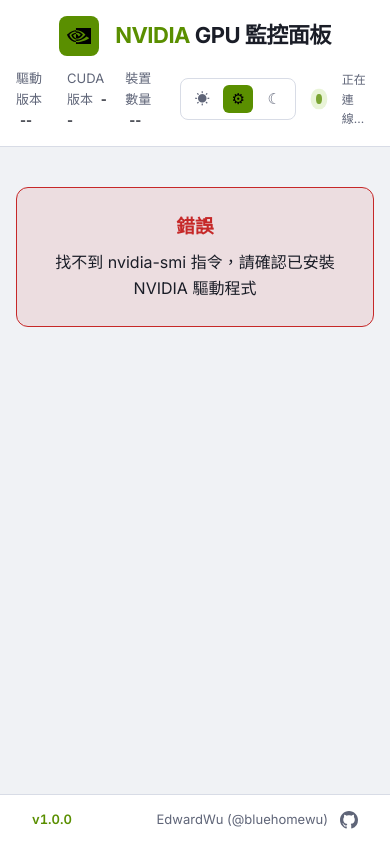
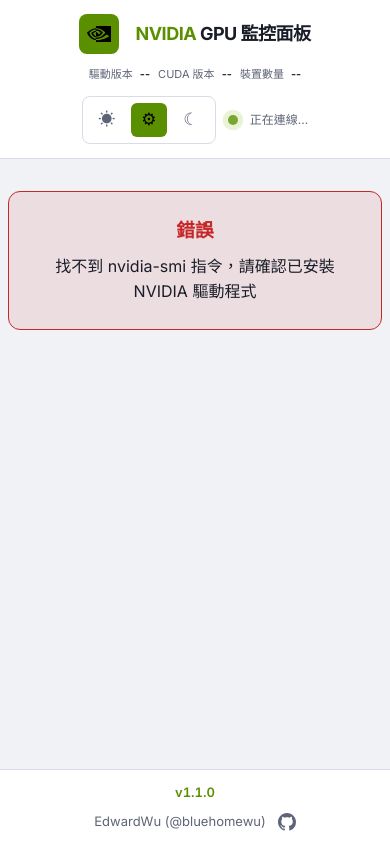
Before and after one commit to bluehomewu/nvidia-smi-dashboard, a Flask app: page / in a window 390 px wide. Run offline with Flask 3, Linux system fonts and the light colour scheme.

Commit message:
feat: optimize responsive layout for mobile and tablet devices
Improve mobile UX with stacked header, grid-based GPU summary,
scrollable process table, larger touch targets, and reduced spacing.
Bump version to v1.1.0.

Signed-off-by: EdwardWu <bluehome.wu@gmail.com>

```diff
--- a/static/css/style.css
+++ b/static/css/style.css
@@ -594,8 +594,14 @@
   color: var(--accent-blue);
 }
 
+.process-table-wrap {
+  overflow-x: auto;
+  -webkit-overflow-scrolling: touch;
+}
+
 .process-table {
   width: 100%;
+  min-width: 480px;
   border-collapse: collapse;
   font-size: 13px;
 }
@@ -721,47 +727,205 @@
   vertical-align: middle;
 }
 
-/* ===== Responsive ===== */
+/* ===== Responsive: Tablet ===== */
 @media (max-width: 768px) {
   .header {
     flex-direction: column;
     gap: 12px;
-    padding: 16px;
+    padding: 14px 16px;
+  }
+
+  .header-left {
+    width: 100%;
+    justify-content: center;
+  }
+
+  .header-right {
+    width: 100%;
+    justify-content: center;
+    flex-wrap: wrap;
+    gap: 12px;
+  }
+
+  .driver-info {
+    width: 100%;
+    justify-content: center;
+    gap: 12px;
+    font-size: 12px;
   }
 
   .container {
+    padding: 12px;
+  }
+
+  .gpu-card {
+    margin-bottom: 16px;
+  }
+
+  .gpu-card-header {
+    flex-direction: column;
+    align-items: flex-start;
+    gap: 10px;
+    padding: 14px 16px;
+  }
+
+  .gpu-header-right {
+    width: 100%;
+  }
+
+  .gpu-card.collapsed .gpu-summary {
+    display: grid;
+    grid-template-columns: repeat(4, 1fr);
+    width: 100%;
+  }
+
+  .gpu-name {
+    font-size: 16px;
+  }
+
+  .gpu-id {
+    font-size: 11px;
+    overflow: hidden;
+    text-overflow: ellipsis;
+    white-space: nowrap;
+    max-width: 55vw;
+  }
+
+  .gpu-card-body {
     padding: 16px;
   }
 
   .metrics-grid {
     grid-template-columns: repeat(2, 1fr);
+    gap: 10px;
+  }
+
+  .metric-card {
+    padding: 14px;
+  }
+
+  .metric-value {
+    font-size: 22px;
+  }
+
+  .metric-label {
+    font-size: 11px;
   }
 
   .charts-grid {
     grid-template-columns: 1fr;
   }
 
+  .chart-container {
+    padding: 12px;
+  }
+
+  .chart-wrapper {
+    height: 160px;
+  }
+
   .details-grid {
     grid-template-columns: 1fr;
+    gap: 12px;
   }
 
-  .metric-value {
-    font-size: 22px;
+  .process-table-wrap {
+    overflow-x: auto;
+    -webkit-overflow-scrolling: touch;
   }
 
   .gpu-summary {
     gap: 10px;
     font-size: 11px;
   }
+
+  .theme-btn {
+    width: 36px;
+    height: 34px;
+    font-size: 17px;
+  }
+
+  .footer {
+    flex-direction: column;
+    gap: 8px;
+    padding: 12px 16px;
+    text-align: center;
+  }
 }
 
+/* ===== Responsive: Mobile ===== */
 @media (max-width: 480px) {
-  .metrics-grid {
-    grid-template-columns: 1fr;
+  .header h1 {
+    font-size: 18px;
   }
 
-  .gpu-summary {
-    flex-wrap: wrap;
+  .driver-info {
+    font-size: 11px;
+    gap: 8px;
+  }
+
+  .container {
+    padding: 8px;
+  }
+
+  .gpu-card-header {
+    padding: 12px;
+  }
+
+  .gpu-name {
+    font-size: 14px;
+  }
+
+  .gpu-id {
+    font-size: 10px;
+    max-width: 70vw;
+  }
+
+  .gpu-card.collapsed .gpu-summary {
+    grid-template-columns: repeat(2, 1fr);
     gap: 6px;
   }
+
+  .gpu-card-body {
+    padding: 12px;
+  }
+
+  .metrics-grid {
+    grid-template-columns: repeat(2, 1fr);
+    gap: 8px;
+  }
+
+  .metric-card {
+    padding: 12px;
+  }
+
+  .metric-value {
+    font-size: 18px;
+  }
+
+  .metric-sub {
+    font-size: 11px;
+  }
+
+  .progress-section {
+    margin-bottom: 16px;
+  }
+
+  .charts-grid {
+    gap: 10px;
+  }
+
+  .chart-wrapper {
+    height: 140px;
+  }
+
+  .detail-section {
+    padding: 14px;
+  }
+
+  .process-table th,
+  .process-table td {
+    padding: 8px 10px;
+    font-size: 12px;
+  }
 }
--- a/static/js/app.js
+++ b/static/js/app.js
@@ -490,6 +490,7 @@
         <!-- Processes -->
         <div class="process-section">
           <div class="process-section-title">&#128187; 執行中的程序 (${gpu.processes.length})</div>
+          <div class="process-table-wrap">
           <table class="process-table">
             <thead>
               <tr>
@@ -503,6 +504,7 @@
               ${processRows}
             </tbody>
           </table>
+          </div>
         </div>
       </div>
     </div>
--- a/templates/index.html
+++ b/templates/index.html
@@ -67,7 +67,7 @@
 
   <footer class="footer">
     <div class="footer-left">
-      <span class="footer-version">v1.0.0</span>
+      <span class="footer-version">v1.1.0</span>
     </div>
     <div class="footer-right">
       <span class="footer-author">EdwardWu (@bluehomewu)</span>
```
